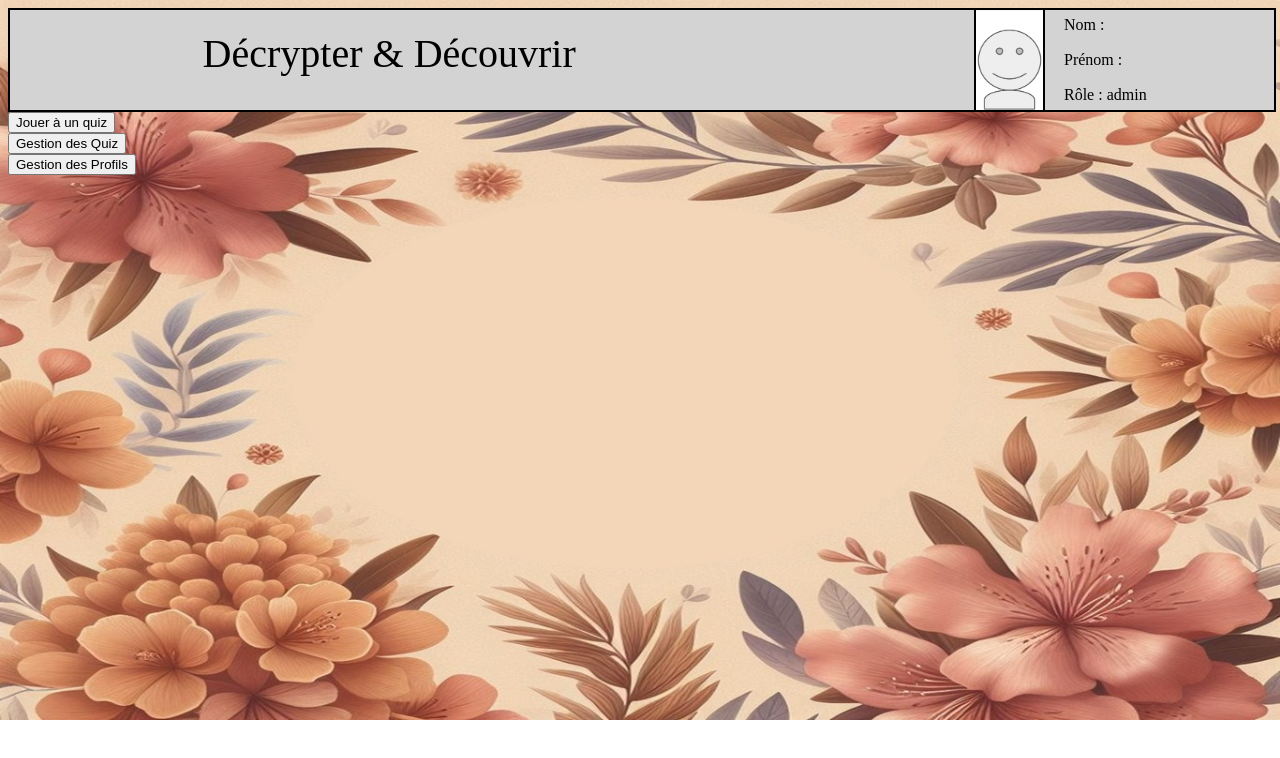
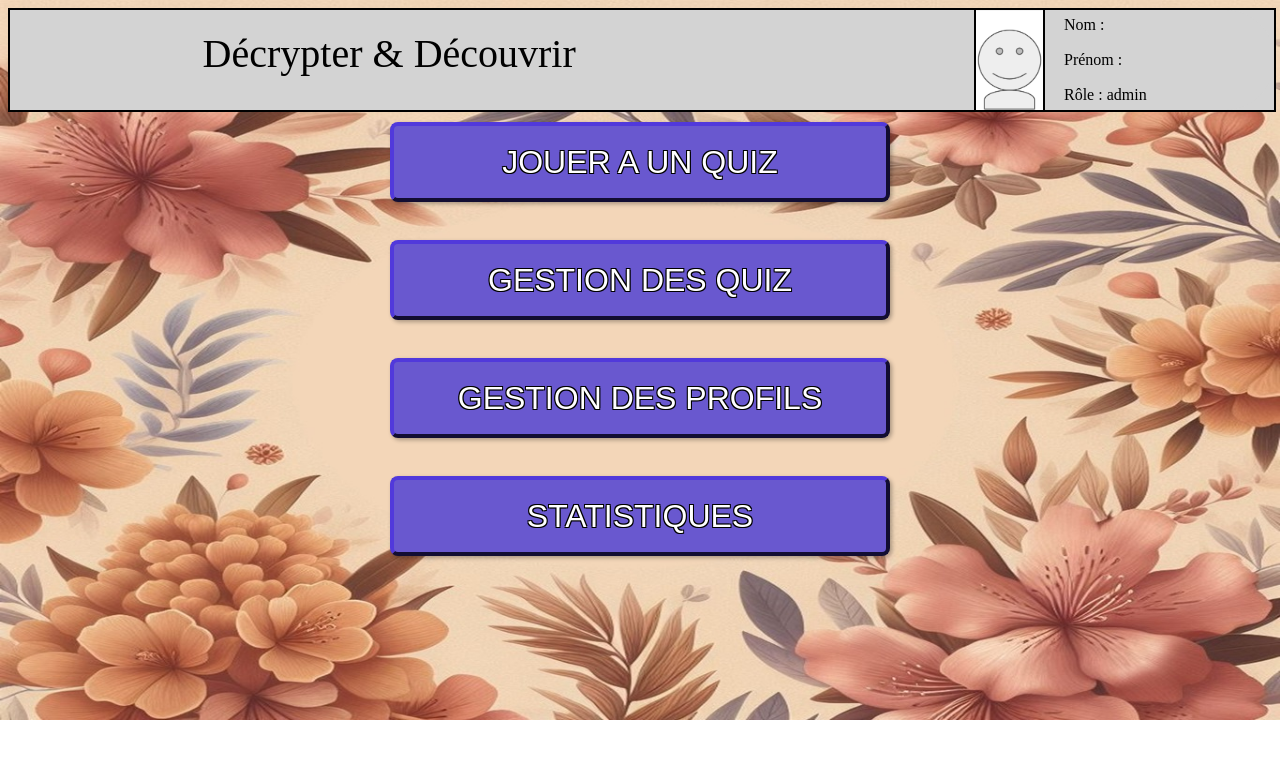
Before and after one commit to 2019-2020-ps6/2023-2024-ps6-dndeveloppers, an Angular app in the folder front-end/: page /home in a window 1280 px wide. Shown: the top 758 px of the page. Built offline with nearby package versions, Linux system fonts and the light colour scheme.

Commit message:
#20 fini mise en place visuel

```diff
--- a/front-end/src/app/Profil/editProfil/editProfil.component.html
+++ b/front-end/src/app/Profil/editProfil/editProfil.component.html
@@ -1,15 +1,15 @@
-<body>
-    <section class="box">
-        <ul>
+<section class="couleurFondProfil">
+    <section class="box" id="infoPerso">
+        <ul class="flex-container">
             <li class="linom">
-            <label for="name">Nom :</label>
-            <input type="text" id="name" name="user_name" />
+                <label for="name">Nom :</label>
+                <input type="text" id="name" name="user_name" />
             </li>
             <li class="liprenom">
-                <label for="Prenom">Prenom :</label>
-                <input type="text" id="Prenom" name="user_Lastname" />
-                <img id="imageProfil" class="imageP" src="./assets/imageProfil/default.png" >
+                    <label for="Prenom">Prenom :</label>
+                    <input type="text" id="Prenom" name="user_Lastname" />
             </li>
+
             <li class="liage">
                 <label for="Age">Age :</label>
                 <select name="menuAgeJ" class="jour" id="Age" size="1" required>
@@ -31,6 +31,11 @@
                     <option value="2004">2004</option>
                 </select>
             </li>
+
+            <ul class="partieDroiteProfil">
+                <img id="imageProfil" class="imageP" src="./assets/imageProfil/default.png" >
+            </ul>
+
         </ul>
     </section>
 
@@ -125,4 +130,4 @@
                 <option value="3">GRAND</option>
             </select>
     </div>
-</body>
+</section>
--- a/front-end/src/app/Profil/editProfil/editProfil.component.scss
+++ b/front-end/src/app/Profil/editProfil/editProfil.component.scss
@@ -1,10 +1,11 @@
-body {
-    width: 100%;
-    height: 100%;
-    margin: 0;
-    padding: 0;
+.couleurFondProfil{
+    background-color: lightyellow;
+    margin-left: -8px;
+    margin-right: -8px;
+    margin-top: -8px;
+    margin-bottom: -12px;
+    padding: 10px;
 }
-
 .linom{
     margin-top: 1%;
     font-weight: bold;
@@ -20,7 +21,6 @@ body {
 .liage{
     margin-top: 1%;
     font-weight: bold;
-
 }
 
 .imageP{
@@ -49,3 +49,31 @@ body {
 .titreSection{
     font-weight: bold;
 }
+.box{
+    background-color: rgb(168, 168, 168);
+    border: 2px black solid;
+    padding-bottom: 20px;
+    margin-bottom: 10px;
+    border-radius: 10px;
+    position: relative;
+    box-shadow: 0px 0px 10px rgba(0, 0, 0, 1);
+}
+
+#imageProfil{
+    position: absolute;
+    left:94%;
+    top:8%;
+    height: 100px;
+}
+
+#infoPerso{
+    height: 110px;
+}
+
+.jour, .mois, .annee{
+    margin-right: 10px;
+}
+
+.jour, #name, #Prenom{
+    margin-left: 10px;
+}
--- a/front-end/src/app/Profil/listProfil/listProfil.component.html
+++ b/front-end/src/app/Profil/listProfil/listProfil.component.html
@@ -1,9 +1,11 @@
+<section class="couleurDeFond">
     <app-header></app-header><br/><br/>
-<button [routerLink]="['editProfil']">Ajouter un profil</button><br/><br/>
+    <button class="boutonProfil" [routerLink]="['editProfil']">Ajouter un profil</button><br/><br/>
     <h2> Liste des patients : </h2>
     <div class="profil-list">
         <div *ngFor="let profil of profilList">
             <app-viewProfil *ngIf="profil.role === 'patient'" [profil]="profil"></app-viewProfil>
         </div>
     </div>
-<button [routerLink]="['home']">Retour</button>
+    <button class="boutonProfil" [routerLink]="['home']">Retour</button>
+</section>
--- a/front-end/src/app/Profil/listProfil/listProfil.component.scss
+++ b/front-end/src/app/Profil/listProfil/listProfil.component.scss
@@ -1,3 +1,12 @@
 .profil-list {
     display: flex;
-  }
+}
+.couleurDeFond{
+    background-color: lightyellow;
+    height: 650px;
+    margin: -8px;
+    padding-left: 10px;
+    padding-right: 10px;
+    padding-bottom: 10px;
+    padding-top: 10px;
+}
--- a/front-end/src/app/Profil/viewProfil/viewProfil.component.scss
+++ b/front-end/src/app/Profil/viewProfil/viewProfil.component.scss
@@ -3,22 +3,26 @@
 }
 
 .shortView {
-    border: solid black 1px;
+    border: solid black 2px;
     width: 250px;
     text-align: center;
+    background-color: rgb(146, 145, 145);
+    border-radius: 10px;
+    margin-right: 10px;
+    margin-bottom: 10px;
 }
 
 .popup {
-    position: fixed;
+    position:absolute;
     left: 50%;
     top: 50%;
-    transform: translate(-50%,-50%);
-    border: solid black 1px;
-    background-color: white;
-    font-size: 30px;
+    transform: translate(-50%,-42%);
+    border: solid black 2px;
+    background-color: rgb(217, 215, 215);
+    font-size: 25px;
     text-align: center;
-    margin: 20px;
     padding: 10px;
+    border-radius: 10px;
 }
 
 .options {
--- a/front-end/src/app/createQuiz/createQuiz.component.scss
+++ b/front-end/src/app/createQuiz/createQuiz.component.scss
@@ -1,4 +1,8 @@
 .card {
     width: 300px;
     border: solid black 2px;
+    background-color: lightgray;
+    padding-left: 20px;
+    padding-bottom: 20px;
+    border-radius: 10px;
 }
--- a/front-end/src/app/home/home.component.html
+++ b/front-end/src/app/home/home.component.html
@@ -1,4 +1,7 @@
-<app-header></app-header>
-<button [routerLink]="['listQuiz']">Jouer à un quiz</button><br/>
-<button [routerLink]="['app-create-quiz']">Gestion des Quiz</button><br/>
-<button [routerLink]="['listProfil']">Gestion des Profils</button><br/>
+<app-header class="header"></app-header>
+<section class="homePage">
+    <button class="boutonHome" [routerLink]="['listQuiz']" >JOUER A UN QUIZ</button><br/>
+    <button class="boutonHome" [routerLink]="['app-create-quiz']" >GESTION DES QUIZ</button><br/>
+    <button class="boutonHome" [routerLink]="['listProfil']" >GESTION DES PROFILS</button><br/>
+    <button class="boutonHome" [routerLink]="['statistiques']" >STATISTIQUES</button><br/>
+</section>
--- a/front-end/src/app/home/home.component.scss
+++ b/front-end/src/app/home/home.component.scss
@@ -0,0 +1,39 @@
+.boutonHome {
+    margin: 0 auto; /* Centrer horizontalement */
+    display: block;
+    height: 5rem;
+    width: auto;
+    min-width: 500px;
+    display: flex;
+    justify-content: center;
+    align-items: center;
+    cursor: pointer;
+    border-radius: 0.5rem;
+    background-color: #6958cf;
+    border: outset #322386 4px;
+    text-align: center;
+    font-size: 2em;
+    color: white;
+    font-family: "OpenDyslexic", sans-serif;
+    text-shadow: -1px -1px 0 #000,
+    1px -1px 0 #000,
+    -1px 1px 0 #000,
+    1px 1px 0 #000;
+    box-shadow: 2px 2px 4px rgba(0, 0, 0, 0.3);
+}
+
+.boutonHome:hover {
+    background-color: #a69fd1;
+    border: inset #322386 4px;
+}
+
+.homePage{
+    display: grid;
+    grid-template-rows: repeat(4, auto);
+    gap: 10px;
+    margin-top: 10px;
+}
+
+.header {
+    margin-bottom: 20px;
+}
--- a/front-end/src/app/quiz/choixQuiz/choixQuiz.component.scss
+++ b/front-end/src/app/quiz/choixQuiz/choixQuiz.component.scss
@@ -0,0 +1,11 @@
+.card{
+    margin-top: 10px;
+    margin-right: 10px;
+    margin-bottom: 10px;
+    background-color: lightgray;
+    border-radius: 10px;
+    border:2px black solid;
+    padding-left: 10px;
+    padding-right: 10px;
+    padding-bottom: 10px;
+}
--- a/front-end/src/app/quiz/comeBack/comeBack.component.html
+++ b/front-end/src/app/quiz/comeBack/comeBack.component.html
@@ -1,3 +1,3 @@
 <div class="comeBack">
-    <button [routerLink]="['home']">Come Back Home</button>
+    <button [routerLink]="['home']">Retour à la page d'acceuil</button>
 </div>
```
Also changed, not shown: front-end/src/services/quiz.service.ts (+4 -4 lines), 3 other files (tests, documents, lock files or other folders). Lines whose indentation alone changed are shown as unchanged.
